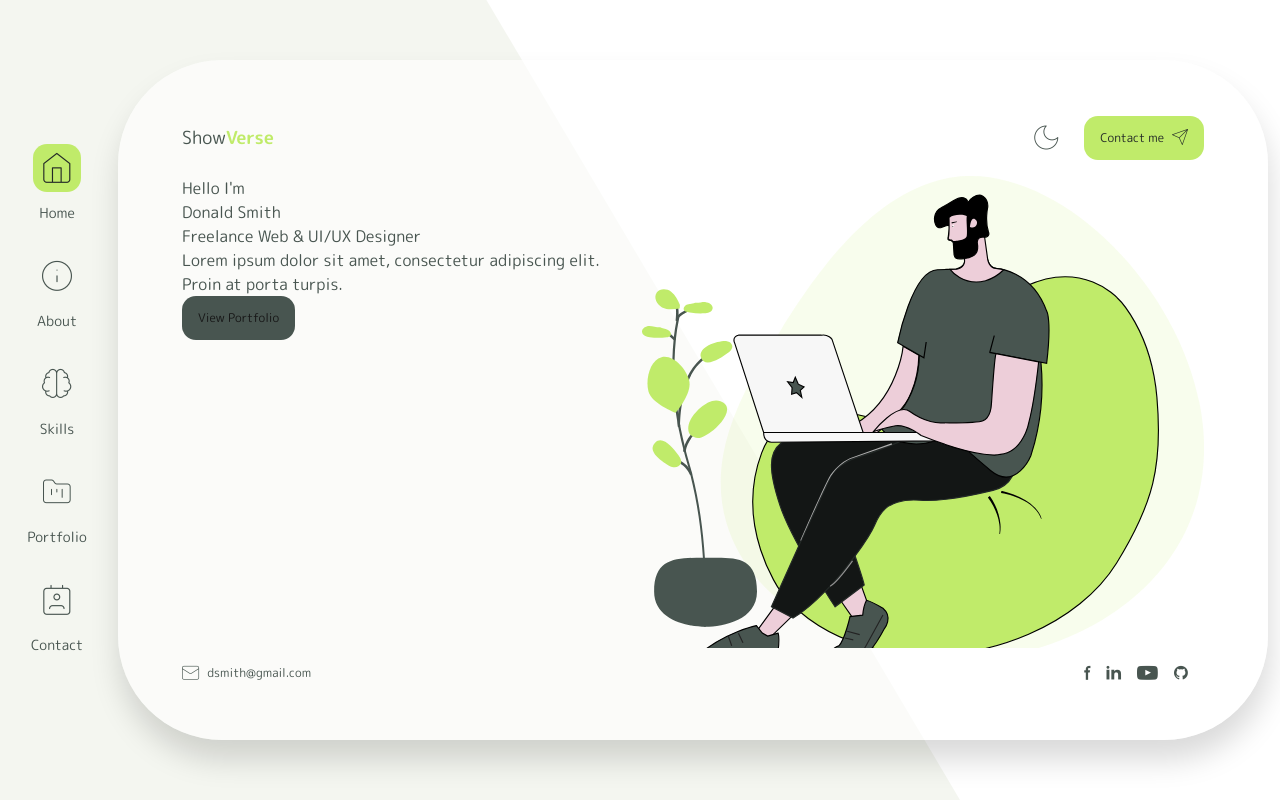
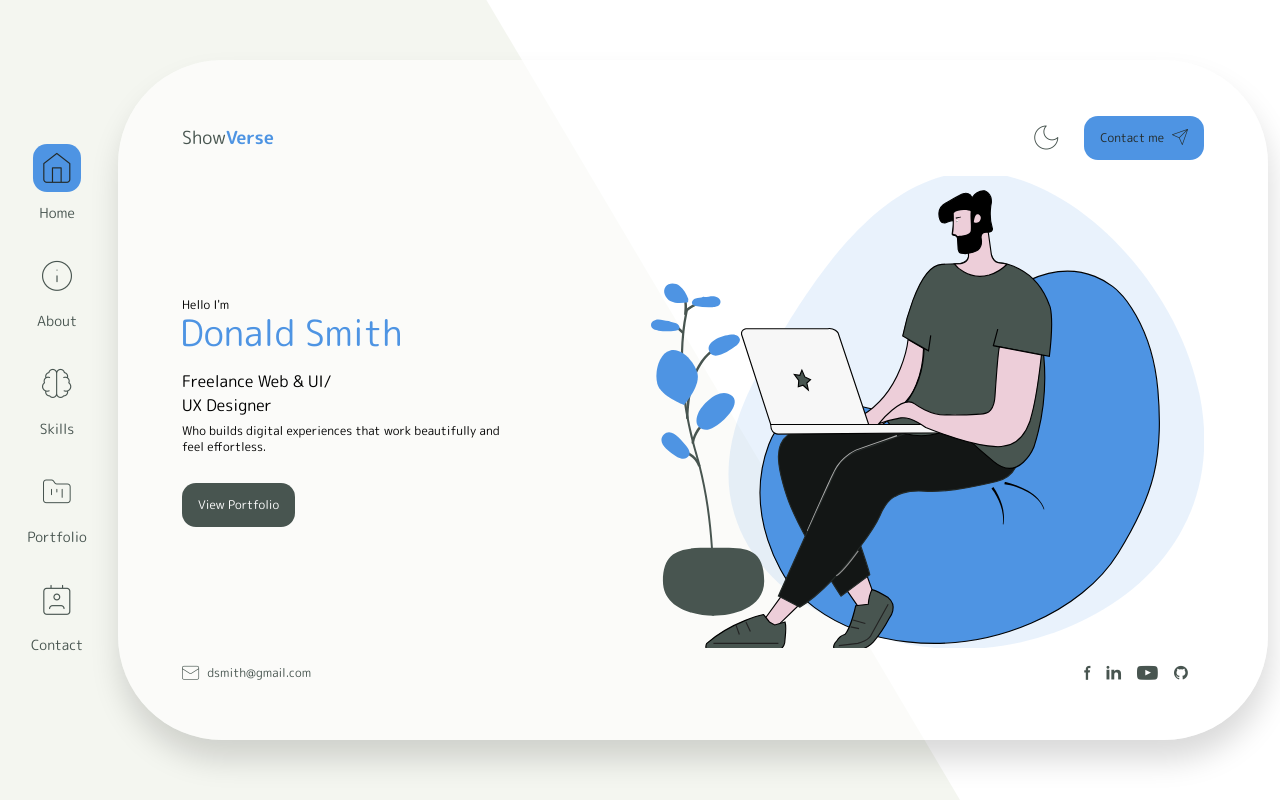
Before and after one commit to DeanNab175/showverse, a Next.js app: page / in a window 1280 px wide. Built offline with nearby package versions, Linux system fonts and the light colour scheme.

Commit message:
add home page content, update button and shadow colors

```diff
--- a/src/app/globals.css
+++ b/src/app/globals.css
@@ -20,7 +20,8 @@
   --clr-youtube: #FF0000;
   --clr-github: #24292e;
   */
-  --clr-accent-1: oklch(0.8834 0.1636 125.02);
+  /* --clr-accent-1: oklch(0.8834 0.1636 125.02); */
+  --clr-accent-1: oklch(65.693% 0.13816 253.084);
   --clr-accent-2: oklch(0.4366 0.0183 170.25);
   --clr-accent-3: oklch(0.97 0.0082 121.63);
 
@@ -70,6 +71,10 @@
   --clr-page-bg: var(--clr-white);
   --clr-surface-bg: var(--clr-accent-3);
   --clr-button-txt: var(--clr-dark);
+  --clr-button-primary-txt: var(--clr-dark);
+  --clr-button-secondary-txt: var(--clr-white);
+
+  --clr-shadow-page: rgba(0, 0, 0, 0.15);
 
   /* ShadCN color variables */
   --background: var(--clr-white);
@@ -110,6 +115,10 @@
   --clr-page-bg: var(--clr-dark-2);
   --clr-surface-bg: var(--clr-dark);
   --clr-button-txt: var(--clr-dark);
+  --clr-button-primary-txt: var(--clr-dark);
+  --clr-button-secondary-txt: var(--clr-white);
+
+  --clr-shadow-page: rgba(57, 67, 64, 0.15);
 
   /* ShadCN color variables */
   --background: var(--clr-dark-2);
@@ -164,6 +173,8 @@
   --color-page-bg: var(--clr-page-bg);
   --color-surface-bg: var(--clr-surface-bg);
   --color-button-txt: var(--clr-button-txt);
+  --color-button-primary-txt: var(--clr-button-primary-txt);
+  --color-button-secondary-txt: var(--clr-button-secondary-txt);
 
   /* ShadCN color variables */
   --color-sidebar-ring: var(--sidebar-ring);
@@ -204,7 +215,7 @@
 
 @layer base {
   * {
-    @apply border-border outline-ring/50 transition-colors duration-300;
+    @apply border-border outline-ring/50 transition-colors duration-500;
   }
 
   body {
--- a/src/components/contents/home-content.tsx
+++ b/src/components/contents/home-content.tsx
@@ -4,25 +4,33 @@ import HomeIllustration from "../illustrations/home-illustration";
 
 function HomeContent() {
   return (
-    <section className="grid grid-cols-[minmax(45%,_1fr)_minmax(55%,_1fr)]">
+    <div className="h-full flex flex-col justify-center">
+      <section className="grid grid-cols-[minmax(0,9fr)_minmax(0,11fr)] gap-4 items-center">
         <article className="content">
-        <h6>Hello I'm</h6>
-        <h1>Donald Smith</h1>
-        <h2>Freelance Web & UI/UX Designer</h2>
-        <p>
-          Lorem ipsum dolor sit amet, consectetur adipiscing elit. Proin at
-          porta turpis.
+          <div className="max-w-9/12">
+            <h6 className="text-xs">Hello I'm</h6>
+            <h1 className="text-4xl -ml-0.5 mb-4 text-primary">Donald Smith</h1>
+            <h2 className="text-base mb-1.5">
+              Freelance Web & UI/
+              <br />
+              UX Designer
+            </h2>
+            <p className="text-xs mb-7">
+              Who builds digital experiences that work beautifully and feel
+              effortless.
             </p>
             <Button variant="secondary" asChild>
               <Link href="/portfolio" className="menu-nav-link">
                 View Portfolio
               </Link>
             </Button>
+          </div>
         </article>
         <article className="image">
           <HomeIllustration className="w-full h-auto" />
         </article>
       </section>
+    </div>
   );
 }
 
--- a/src/components/page-layout/page-layout.tsx
+++ b/src/components/page-layout/page-layout.tsx
@@ -9,7 +9,7 @@ const PageLayout = forwardRef<HTMLElement, PageLayoutProps>(
     return (
       <article
         ref={ref}
-        className="shadow-[2px_20px_30px_rgba(0,0,0,0.15)] bg-page-bg/60 h-full rounded-[104px] px-16 py-14 grid grid-rows-[auto_1fr_auto]"
+        className="shadow-[2px_20px_30px_var(--clr-shadow-page)] bg-page-bg/60 h-full rounded-[104px] px-16 py-14 grid grid-rows-[auto_1fr_auto]"
       >
         {children}
       </article>
--- a/src/components/ui/button.tsx
+++ b/src/components/ui/button.tsx
@@ -9,13 +9,13 @@ const buttonVariants = cva(
   {
     variants: {
       variant: {
-        default: "bg-primary text-button-txt hover:bg-primary/70",
+        default: "bg-primary text-button-primary-txt hover:bg-primary/70",
         destructive:
           "bg-destructive text-white hover:bg-destructive/90 focus-visible:ring-destructive/20 dark:focus-visible:ring-destructive/40 dark:bg-destructive/60",
         outline:
           "border bg-background shadow-xs hover:bg-accent hover:text-accent-foreground dark:bg-input/30 dark:border-input dark:hover:bg-input/50",
         secondary:
-          "bg-secondary text-secondary-foreground hover:bg-secondary/80",
+          "bg-secondary text-button-secondary-txt hover:bg-secondary/80",
         ghost:
           "hover:bg-accent hover:text-accent-foreground dark:hover:bg-accent/50",
         link: "text-primary underline-offset-4 hover:underline",
```
Lines whose indentation alone changed are shown as unchanged.
